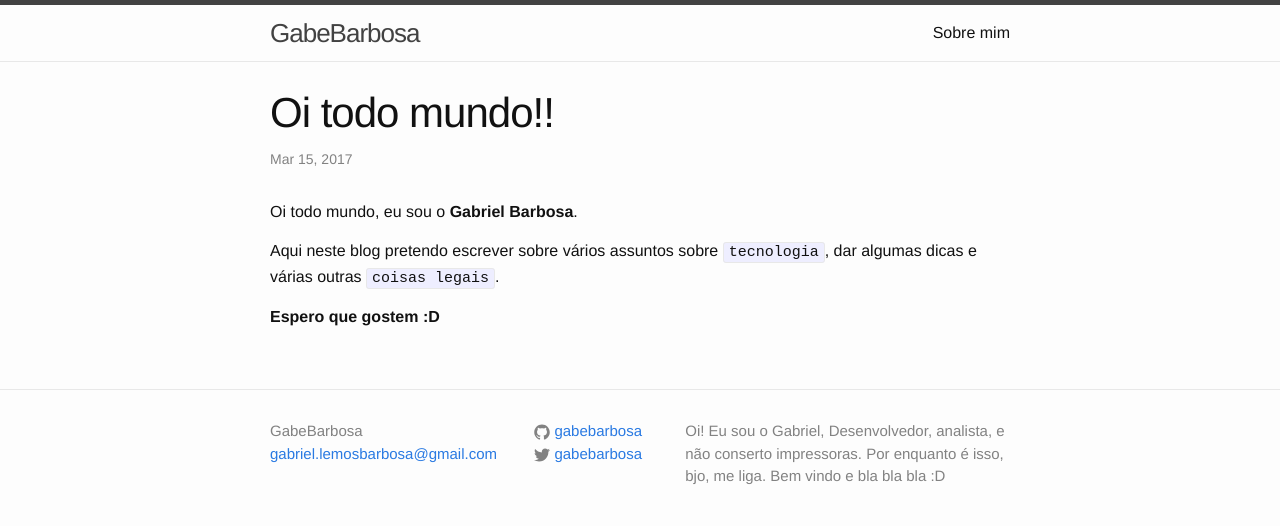
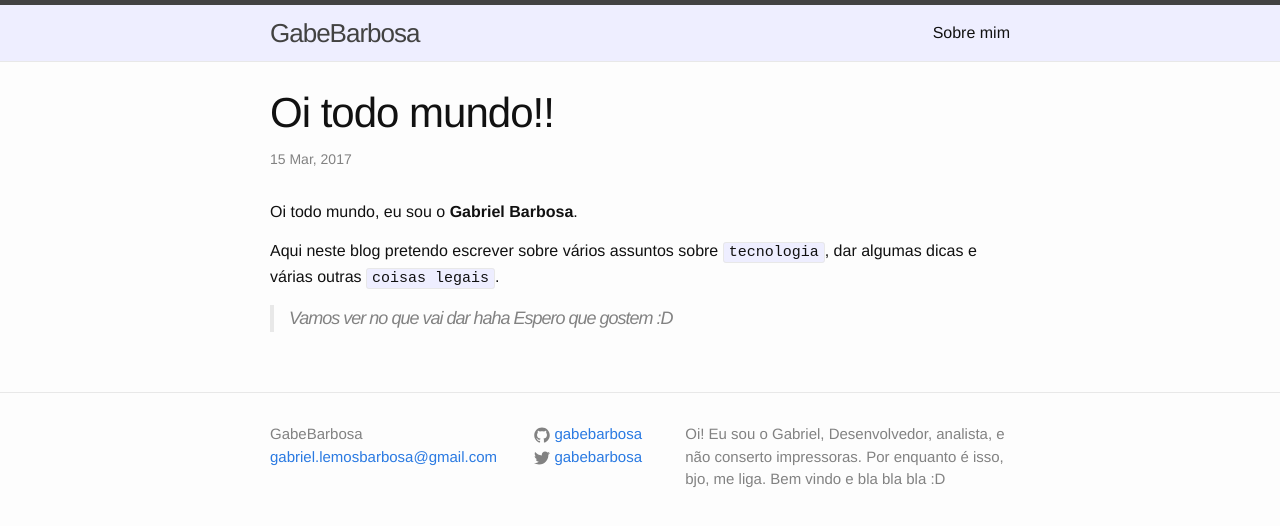
Before and after one commit to gabebarbosa/gabebarbosa.github.io, a Jekyll site: the page built from _posts/2017-03-15-apresentacao.markdown, in a window 1280 px wide. Shown: the top 526 px of the page. Built offline with Jekyll 4.4.1, drawn with Linux system fonts in a browser that asks for light colours.

Commit message:
header com cor e ajuste na primeira postagem

```diff
--- a/_layouts/home.html
+++ b/_layouts/home.html
@@ -11,7 +11,7 @@ layout: default
   <ul class="post-list">
     {% for post in site.posts %}
       <li>
-        <span class="post-meta">{{ post.date | date: "%b %-d, %Y" }}</span>
+        <span class="post-meta">{{ post.date | date: "%d %b, %Y" }}</span>
 
         <h2>
           <a class="post-link" href="{{ post.url | relative_url }}">{{ post.title | escape }}</a>
--- a/_layouts/post.html
+++ b/_layouts/post.html
@@ -5,7 +5,7 @@ layout: default
 
   <header class="post-header">
     <h1 class="post-title" itemprop="name headline">{{ page.title | escape }}</h1>
-    <p class="post-meta"><time datetime="{{ page.date | date_to_xmlschema }}" itemprop="datePublished">{{ page.date | date: "%b %-d, %Y" }}</time>{% if page.author %} • <span itemprop="author" itemscope itemtype="http://schema.org/Person"><span itemprop="name">{{ page.author }}</span></span>{% endif %}</p>
+    <p class="post-meta"><time datetime="{{ page.date | date_to_xmlschema }}" itemprop="datePublished">{{ page.date | date: "%d %b, %Y" }}</time>{% if page.author %} • <span itemprop="author" itemscope itemtype="http://schema.org/Person"><span itemprop="name">{{ page.author }}</span></span>{% endif %}</p>
   </header>
 
   <div class="post-content" itemprop="articleBody">
--- a/_posts/2017-03-15-apresentacao.markdown
+++ b/_posts/2017-03-15-apresentacao.markdown
@@ -8,4 +8,5 @@ Oi todo mundo, eu sou o **Gabriel Barbosa**.
 
 Aqui neste blog pretendo escrever sobre vários assuntos sobre `tecnologia`, dar algumas dicas e várias outras `coisas legais`.
 
-**Espero que gostem :D**
+>Vamos ver no que vai dar haha
+>Espero que gostem :D
--- a/_sass/minima/_layout.scss
+++ b/_sass/minima/_layout.scss
@@ -8,6 +8,7 @@
 
   // Positioning context for the mobile navigation icon
   position: relative;
+  background-color: #eef;
 }
 
 .site-title {
```
